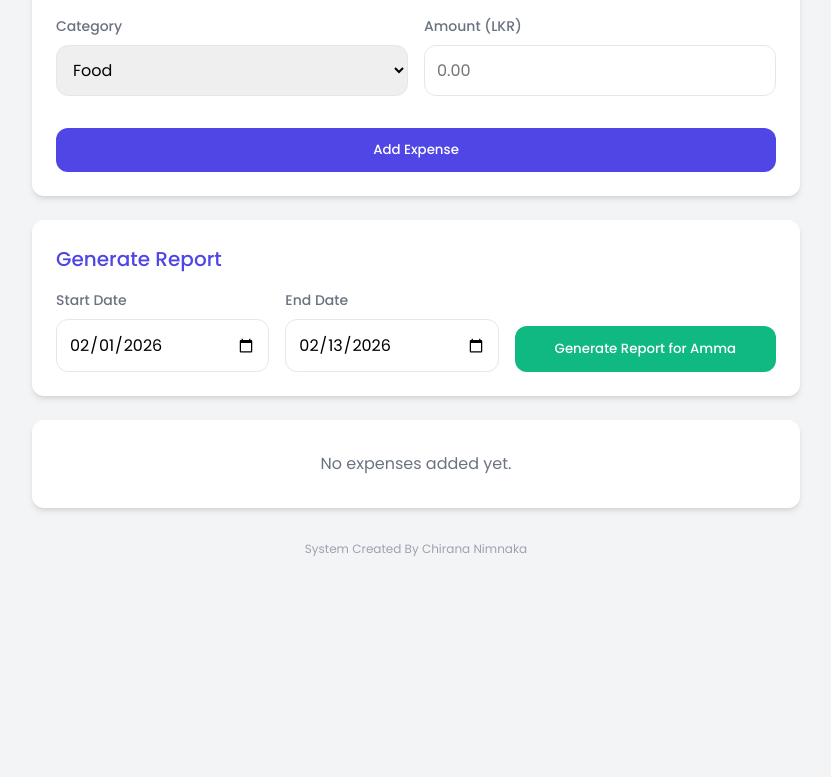
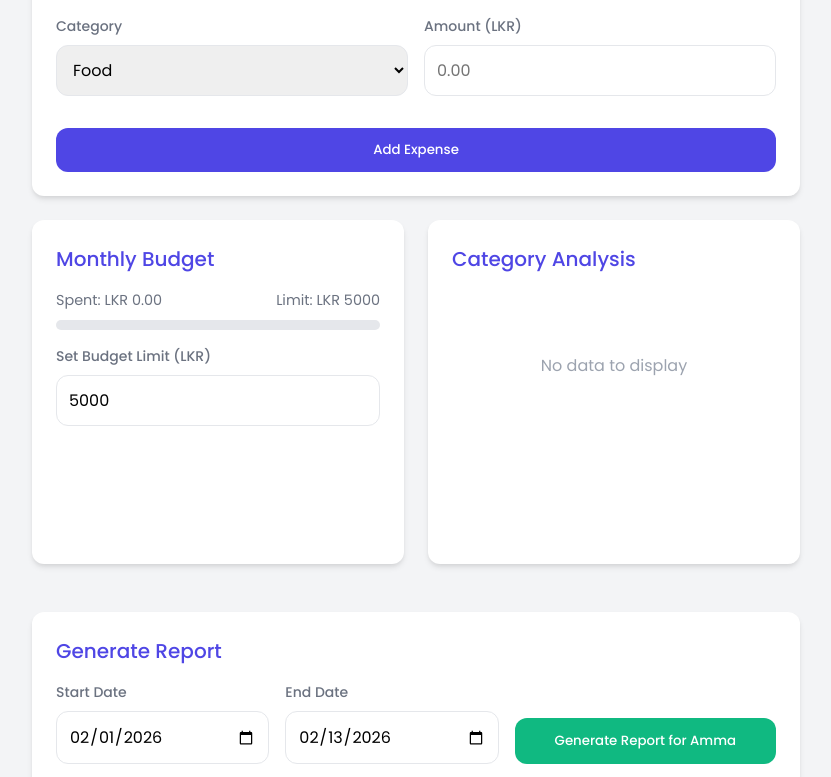
Before and after one commit to chirananimnaka/My-expenses, a React (Vite) app: page / in a window 1280 px wide. Shown: the part 586-1363 px from the top of the page, without its empty margins (224-1055 px from the left). Before the commit the page ends 1176 px from the top, so only its background shows below. Built offline with nearby package versions, Linux system fonts and the light colour scheme.

Commit message:
Added Charts and Budget features

```diff
--- a/package.json
+++ b/package.json
@@ -13,10 +13,12 @@
     "deploy": "gh-pages -d dist"
   },
   "dependencies": {
+    "chart.js": "^4.5.1",
     "firebase": "^12.9.0",
     "jspdf": "^4.1.0",
     "jspdf-autotable": "^5.0.7",
     "react": "^19.2.0",
+    "react-chartjs-2": "^5.3.1",
     "react-dom": "^19.2.0"
   },
   "devDependencies": {
--- a/src/App.jsx
+++ b/src/App.jsx
@@ -1,11 +1,20 @@
 import { useState, useEffect } from 'react';
 import { jsPDF } from 'jspdf';
 import autoTable from 'jspdf-autotable';
+import { Chart as ChartJS, ArcElement, Tooltip, Legend } from 'chart.js';
+import { Pie } from 'react-chartjs-2';
+
+ChartJS.register(ArcElement, Tooltip, Legend);
 
 function App() {
   const [expenses, setExpenses] = useState(() => {
     const saved = localStorage.getItem('expenses');
     return saved ? JSON.parse(saved) : [];
+  });
+
+  const [budget, setBudget] = useState(() => {
+    const saved = localStorage.getItem('budget');
+    return saved ? parseFloat(saved) : 5000;
   });
 
   const [formData, setFormData] = useState({
@@ -23,6 +32,10 @@ function App() {
   useEffect(() => {
     localStorage.setItem('expenses', JSON.stringify(expenses));
   }, [expenses]);
+
+  useEffect(() => {
+    localStorage.setItem('budget', budget.toString());
+  }, [budget]);
 
   const categories = ['Food', 'Transport', 'Books', 'Leisure', 'Bills', 'Other'];
 
@@ -261,6 +274,69 @@ function App() {
         </form>
       </div>
 
+      {/* Spending Analysis & Budget */}
+      <div style={{ display: 'grid', gridTemplateColumns: 'repeat(auto-fit, minmax(300px, 1fr))', gap: '1.5rem', marginBottom: '1.5rem' }}>
+
+        {/* Monthly Budget */}
+        <div className="card">
+          <h2 className="form-label" style={{ fontSize: '1.25rem', marginBottom: '1rem', color: 'var(--primary)' }}>Monthly Budget</h2>
+          <div style={{ marginBottom: '1rem' }}>
+            <div style={{ display: 'flex', justifyContent: 'space-between', marginBottom: '0.5rem', fontSize: '0.9rem', color: '#6b7280' }}>
+              <span>Spent: LKR {expenses.reduce((acc, curr) => acc + curr.amount, 0).toFixed(2)}</span>
+              <span>Limit: LKR {budget}</span>
+            </div>
+            {/* Progress Bar */}
+            <div style={{ height: '10px', backgroundColor: '#e5e7eb', borderRadius: '5px', overflow: 'hidden' }}>
+              <div style={{
+                height: '100%',
+                width: `${Math.min((expenses.reduce((acc, curr) => acc + curr.amount, 0) / (budget || 1)) * 100, 100)}%`,
+                backgroundColor: expenses.reduce((acc, curr) => acc + curr.amount, 0) > budget ? '#ef4444' : '#10b981',
+                transition: 'width 0.3s ease'
+              }}></div>
+            </div>
+          </div>
+          <div className="form-group">
+            <label className="form-label">Set Budget Limit (LKR)</label>
+            <input
+              type="number"
+              className="form-input"
+              value={budget}
+              onChange={(e) => setBudget(parseFloat(e.target.value) || 0)}
+              placeholder="Enter monthly budget"
+            />
+          </div>
+        </div>
+
+        {/* Category Chart */}
+        <div className="card" style={{ display: 'flex', flexDirection: 'column', alignItems: 'center' }}>
+          <h2 className="form-label" style={{ fontSize: '1.25rem', marginBottom: '1rem', color: 'var(--primary)', alignSelf: 'flex-start' }}>Category Analysis</h2>
+          <div style={{ width: '250px', height: '250px' }}>
+            {expenses.length > 0 ? (
+              <Pie
+                data={{
+                  labels: categories,
+                  datasets: [{
+                    data: categories.map(cat => expenses.filter(e => e.category === cat).reduce((acc, curr) => acc + curr.amount, 0)),
+                    backgroundColor: [
+                      '#10b981', // Food - Green
+                      '#3b82f6', // Transport - Blue
+                      '#f59e0b', // Books - Yellow
+                      '#8b5cf6', // Leisure - Purple
+                      '#ef4444', // Bills - Red
+                      '#6b7280'  // Other - Gray
+                    ],
+                    borderWidth: 0
+                  }]
+                }}
+                options={{ maintainAspectRatio: false }}
+              />
+            ) : (
+              <p style={{ textAlign: 'center', color: '#9ca3af', marginTop: '4rem' }}>No data to display</p>
+            )}
+          </div>
+        </div>
+      </div>
+
       {/* Report Generation Section */}
       <div className="card">
         <h2 className="form-label" style={{ fontSize: '1.25rem', marginBottom: '1rem', color: 'var(--primary)' }}>Generate Report</h2>
```
Also changed, not shown: 1 other file (tests, documents, lock files or other folders).
